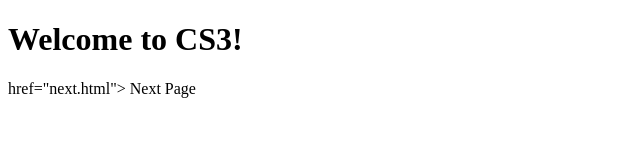
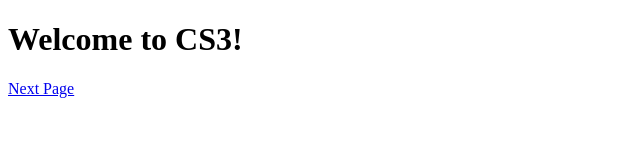
Before and after one commit to KionnaJaneMamoca/CS3-MAMOCA_2023-2024, a plain HTML site: page index.html in a window 1280 px wide. Shown: the whole page, without its empty margins (0-640 px from the left). Drawn offline with Linux system fonts and the light colour scheme.

Commit message:
Update index.html

```diff
--- a/index.html
+++ b/index.html
@@ -7,7 +7,7 @@
 
      <body>
        <h1> Welcome to CS3! </h1>
-       <a> href="next.html"> Next Page <a/>
+       <a href="next.html"> Next Page <a/>
      </body>
 
      </html>
```
